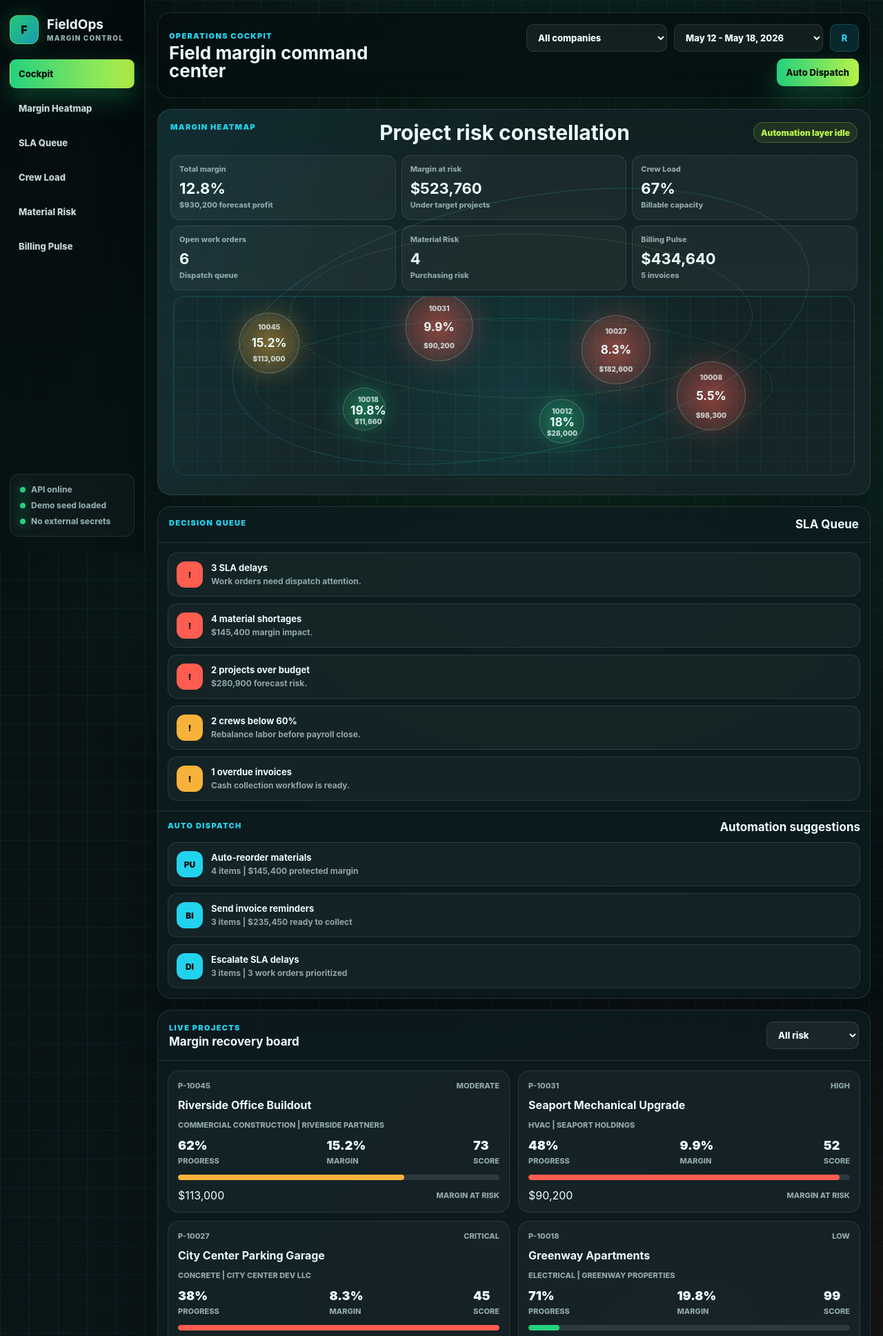
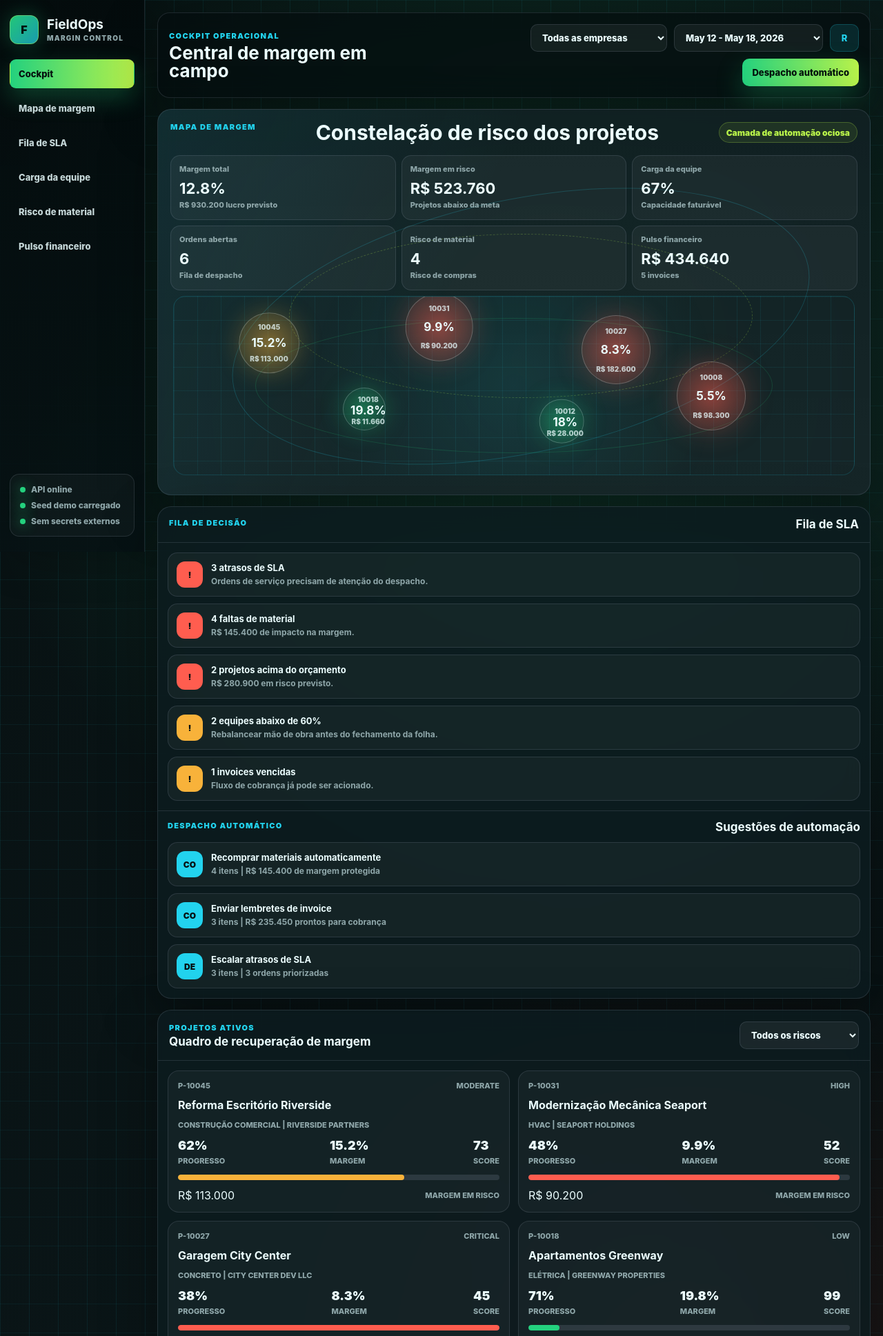
Before and after one commit to Kenjihidehira/fieldops-margin-control, a PHP site: page / in a window 1280 px wide. Shown: the top 1937 px of the page at 69% size. Run offline with PHP 8.4, Linux system fonts and the light colour scheme.

Commit message:
Traduz interface para portugues

```diff
--- a/composer.json
+++ b/composer.json
@@ -1,6 +1,6 @@
 {
   "name": "portfolio/fieldops-margin-control",
-  "description": "Commercial PHP API and TypeScript dashboard for field-service margin control.",
+  "description": "API PHP comercial e dashboard TypeScript para controle de margem em serviços de campo.",
   "type": "project",
   "license": "MIT",
   "require": {
--- a/package.json
+++ b/package.json
@@ -3,7 +3,7 @@
   "version": "1.0.0",
   "private": true,
   "type": "module",
-  "description": "PHP + TypeScript operations dashboard for field-service margin control.",
+  "description": "Dashboard operacional em PHP + TypeScript para controle de margem em serviços de campo.",
   "scripts": {
     "build": "node scripts/build-ts.mjs",
     "test": "node tests/business-rules.test.mjs && node tests/static-check.test.mjs",
--- a/public/index.php
+++ b/public/index.php
@@ -42,7 +42,7 @@ try {
         ['GET', '/api/alerts'] => Response::json($controller->alerts()),
         ['GET', '/api/automations'] => Response::json($controller->automationSuggestions()),
         ['POST', '/api/automations/run'] => Response::json($controller->runAutomations(readJsonBody())),
-        default => Response::json(['error' => 'Route not found'], 404),
+        default => Response::json(['error' => 'Rota não encontrada'], 404),
     };
 } catch (Throwable $error) {
     Response::json(['error' => $error->getMessage()], 500);
--- a/resources/views/dashboard.html
+++ b/resources/views/dashboard.html
@@ -1,5 +1,5 @@
 <!doctype html>
-<html lang="en">
+<html lang="pt-BR">
   <head>
     <meta charset="utf-8">
     <meta name="viewport" content="width=device-width, initial-scale=1">
@@ -9,98 +9,98 @@
   <body>
     <div class="app-shell">
       <aside class="sidebar">
-        <a class="brand" href="/" aria-label="FieldOps cockpit">
+        <a class="brand" href="/" aria-label="Cockpit FieldOps">
           <span class="brand-mark">F</span>
           <span><strong>FieldOps</strong><small>Margin Control</small></span>
         </a>
-        <nav class="nav-list" aria-label="Primary">
+        <nav class="nav-list" aria-label="Principal">
           <button class="nav-item active" type="button">Cockpit</button>
-          <button class="nav-item" type="button">Margin Heatmap</button>
-          <button class="nav-item" type="button">SLA Queue</button>
-          <button class="nav-item" type="button">Crew Load</button>
-          <button class="nav-item" type="button">Material Risk</button>
-          <button class="nav-item" type="button">Billing Pulse</button>
+          <button class="nav-item" type="button">Mapa de margem</button>
+          <button class="nav-item" type="button">Fila de SLA</button>
+          <button class="nav-item" type="button">Carga da equipe</button>
+          <button class="nav-item" type="button">Risco de material</button>
+          <button class="nav-item" type="button">Pulso financeiro</button>
         </nav>
-        <section class="signal-stack" aria-label="System status">
+        <section class="signal-stack" aria-label="Status do sistema">
           <span><b></b> API online</span>
-          <span><b></b> Demo seed loaded</span>
-          <span><b></b> No external secrets</span>
+          <span><b></b> Seed demo carregado</span>
+          <span><b></b> Sem secrets externos</span>
         </section>
       </aside>
 
       <main class="workspace">
         <header class="topbar">
           <div>
-            <p>Operations Cockpit</p>
-            <h1>Field margin command center</h1>
+            <p>Cockpit operacional</p>
+            <h1>Central de margem em campo</h1>
           </div>
           <div class="topbar-controls">
-            <select id="companyFilter" aria-label="Company">
-              <option>All companies</option>
-              <option>Commercial division</option>
-              <option>Service division</option>
+            <select id="companyFilter" aria-label="Empresa">
+              <option>Todas as empresas</option>
+              <option>Divisão comercial</option>
+              <option>Divisão de serviços</option>
             </select>
             <select id="periodFilter" aria-label="Period">
               <option>May 12 - May 18, 2026</option>
               <option>May 05 - May 11, 2026</option>
             </select>
-            <button id="refreshBtn" class="icon-button" type="button" aria-label="Refresh">R</button>
-            <button id="runAutomationBtn" class="primary-button" type="button">Auto Dispatch</button>
+            <button id="refreshBtn" class="icon-button" type="button" aria-label="Atualizar">R</button>
+            <button id="runAutomationBtn" class="primary-button" type="button">Despacho automático</button>
           </div>
         </header>
 
         <section class="cockpit-grid">
           <section class="hero-cockpit" aria-labelledby="heatmapTitle">
             <div class="hero-copy">
-              <p>Margin Heatmap</p>
-              <h2 id="heatmapTitle">Project risk constellation</h2>
-              <span id="automationLog" class="status-chip">Automation layer idle</span>
+              <p>Mapa de margem</p>
+              <h2 id="heatmapTitle">Constelação de risco dos projetos</h2>
+              <span id="automationLog" class="status-chip">Camada de automação ociosa</span>
             </div>
-            <div class="metric-ribbon" aria-label="Performance indicators">
+            <div class="metric-ribbon" aria-label="Indicadores de desempenho">
               <article>
-                <span>Total margin</span>
+                <span>Margem total</span>
                 <strong id="totalMarginPercent">0%</strong>
-                <small id="totalMarginDollars">$0 forecast profit</small>
+                <small id="totalMarginDollars">$0 lucro previsto</small>
               </article>
               <article>
-                <span>Margin at risk</span>
+                <span>Margem em risco</span>
                 <strong id="marginAtRisk">$0</strong>
-                <small>Under target projects</small>
+                <small>Projetos abaixo da meta</small>
               </article>
               <article>
-                <span>Crew Load</span>
+                <span>Carga da equipe</span>
                 <strong id="crewUtilization">0%</strong>
-                <small>Billable capacity</small>
+                <small>Capacidade faturável</small>
               </article>
               <article>
-                <span>Open work orders</span>
+                <span>Ordens abertas</span>
                 <strong id="openWorkOrders">0</strong>
-                <small>Dispatch queue</small>
+                <small>Fila de despacho</small>
               </article>
               <article>
-                <span>Material Risk</span>
+                <span>Risco de material</span>
                 <strong id="materialShortages">0</strong>
-                <small>Purchasing risk</small>
+                <small>Risco de compras</small>
               </article>
               <article>
-                <span>Billing Pulse</span>
+                <span>Pulso financeiro</span>
                 <strong id="pendingInvoices">$0</strong>
                 <small id="invoiceCount">0 invoices</small>
               </article>
             </div>
-            <div id="marginMap" class="margin-map" aria-label="Project margin heatmap"></div>
+            <div id="marginMap" class="margin-map" aria-label="Mapa de margem dos projetos"></div>
           </section>
 
           <aside class="decision-rail" aria-labelledby="decisionTitle">
             <div class="rail-header">
-              <p>Decision Queue</p>
-              <h2 id="decisionTitle">SLA Queue</h2>
+              <p>Fila de decisão</p>
+              <h2 id="decisionTitle">Fila de SLA</h2>
             </div>
             <div id="alertList" class="alert-list"></div>
             <div class="automation-dock">
               <div class="rail-header compact">
-                <p>Auto Dispatch</p>
-                <h2>Automation suggestions</h2>
+                <p>Despacho automático</p>
+                <h2>Sugestões de automação</h2>
               </div>
               <div id="automationList" class="automation-list"></div>
             </div>
@@ -109,15 +109,15 @@
           <section class="project-dock" aria-labelledby="projectTitle">
             <div class="section-heading">
               <div>
-                <p>Live Projects</p>
-                <h2 id="projectTitle">Margin recovery board</h2>
+                <p>Projetos ativos</p>
+                <h2 id="projectTitle">Quadro de recuperação de margem</h2>
               </div>
-              <select id="riskFilter" aria-label="Project risk">
-                <option value="all">All risk</option>
-                <option value="critical">Critical</option>
-                <option value="high">High</option>
-                <option value="moderate">Moderate</option>
-                <option value="low">Low</option>
+              <select id="riskFilter" aria-label="Risco do projeto">
+                <option value="all">Todos os riscos</option>
+                <option value="critical">Crítico</option>
+                <option value="high">Alto</option>
+                <option value="moderate">Moderado</option>
+                <option value="low">Baixo</option>
               </select>
             </div>
             <div id="projectBoard" class="project-board"></div>
@@ -126,24 +126,24 @@
           <section class="timeline-panel" aria-labelledby="ordersTitle">
             <div class="section-heading">
               <div>
-                <p id="workOrderCount">Loading work orders...</p>
-                <h2 id="ordersTitle">Open work orders timeline</h2>
+                <p id="workOrderCount">Carregando ordens de serviço...</p>
+                <h2 id="ordersTitle">Linha do tempo de ordens abertas</h2>
               </div>
               <div class="filters">
-                <input id="searchInput" type="search" placeholder="Search project, customer or WO">
+                <input id="searchInput" type="search" placeholder="Buscar projeto, cliente ou OS">
                 <select id="statusFilter" aria-label="Status">
-                  <option value="all">All status</option>
-                  <option value="in_progress">In progress</option>
-                  <option value="waiting_parts">Waiting parts</option>
-                  <option value="scheduled">Scheduled</option>
-                  <option value="blocked">Blocked</option>
+                  <option value="all">Todos os status</option>
+                  <option value="in_progress">Em andamento</option>
+                  <option value="waiting_parts">Aguardando peças</option>
+                  <option value="scheduled">Agendada</option>
+                  <option value="blocked">Bloqueada</option>
                 </select>
-                <select id="priorityFilter" aria-label="Priority">
-                  <option value="all">All priority</option>
-                  <option value="critical">Critical</option>
-                  <option value="high">High</option>
-                  <option value="medium">Medium</option>
-                  <option value="low">Low</option>
+                <select id="priorityFilter" aria-label="Prioridade">
+                  <option value="all">Todas as prioridades</option>
+                  <option value="critical">Crítica</option>
+                  <option value="high">Alta</option>
+                  <option value="medium">Média</option>
+                  <option value="low">Baixa</option>
                 </select>
               </div>
             </div>
@@ -153,8 +153,8 @@
           <section class="billing-panel" aria-labelledby="invoiceTitle">
             <div class="section-heading compact">
               <div>
-                <p>Cash Signal</p>
-                <h2 id="invoiceTitle">Pending invoices</h2>
+                <p>Sinal de caixa</p>
+                <h2 id="invoiceTitle">Invoices pendentes</h2>
               </div>
             </div>
             <div id="invoiceBody" class="invoice-grid"></div>
--- a/src/Data/FieldOpsRepository.php
+++ b/src/Data/FieldOpsRepository.php
@@ -13,7 +13,7 @@ final class FieldOpsRepository
     public function __construct(string $seedPath)
     {
         if (!is_file($seedPath)) {
-            throw new RuntimeException('Seed file not found.');
+            throw new RuntimeException('Arquivo seed não encontrado.');
         }
 
         $payload = json_decode(file_get_contents($seedPath) ?: '', true);
--- a/src/Services/MarginControlService.php
+++ b/src/Services/MarginControlService.php
@@ -69,7 +69,7 @@ final class MarginControlService
             return [
                 ...$order,
                 'projectName' => $project['name'] ?? $order['projectId'],
-                'customer' => $project['customer'] ?? 'Unknown customer',
+                'customer' => $project['customer'] ?? 'Cliente desconhecido',
             ];
         }, $this->repository->workOrders());
 
@@ -123,11 +123,11 @@ final class MarginControlService
         $overdueInvoices = array_filter($this->repository->invoices(), fn (array $invoice): bool => $invoice['state'] === 'overdue');
 
         return [
-            ['severity' => 'critical', 'title' => count($delayedOrders) . ' SLA delays', 'detail' => 'Work orders need dispatch attention.'],
-            ['severity' => 'high', 'title' => count($shortages) . ' material shortages', 'detail' => '$' . number_format(array_sum(array_column($shortages, 'impact'))) . ' margin impact.'],
-            ['severity' => 'high', 'title' => count($criticalProjects) . ' projects over budget', 'detail' => '$' . number_format(array_sum(array_column($criticalProjects, 'marginAtRisk'))) . ' forecast risk.'],
-            ['severity' => 'medium', 'title' => count($lowCrews) . ' crews below 60%', 'detail' => 'Rebalance labor before payroll close.'],
-            ['severity' => 'medium', 'title' => count($overdueInvoices) . ' overdue invoices', 'detail' => 'Cash collection workflow is ready.'],
+            ['severity' => 'critical', 'title' => count($delayedOrders) . ' atrasos de SLA', 'detail' => 'Ordens de serviço precisam de atenção do despacho.'],
+            ['severity' => 'high', 'title' => count($shortages) . ' faltas de material', 'detail' => 'R$ ' . number_format(array_sum(array_column($shortages, 'impact')), 0, ',', '.') . ' de impacto na margem.'],
+            ['severity' => 'high', 'title' => count($criticalProjects) . ' projetos acima do orçamento', 'detail' => 'R$ ' . number_format(array_sum(array_column($criticalProjects, 'marginAtRisk')), 0, ',', '.') . ' em risco previsto.'],
+            ['severity' => 'medium', 'title' => count($lowCrews) . ' equipes abaixo de 60%', 'detail' => 'Rebalancear mão de obra antes do fechamento da folha.'],
+            ['severity' => 'medium', 'title' => count($overdueInvoices) . ' invoices vencidas', 'detail' => 'Fluxo de cobrança já pode ser acionado.'],
         ];
     }
 
@@ -139,21 +139,21 @@ final class MarginControlService
 
         return [
             [
-                'action' => 'Auto-reorder materials',
-                'channel' => 'Purchasing',
-                'impact' => '$' . number_format(array_sum(array_column($shortages, 'impact'))) . ' protected margin',
+                'action' => 'Recomprar materiais automaticamente',
+                'channel' => 'Compras',
+                'impact' => 'R$ ' . number_format(array_sum(array_column($shortages, 'impact')), 0, ',', '.') . ' de margem protegida',
                 'count' => count($shortages),
             ],
             [
-                'action' => 'Send invoice reminders',
-                'channel' => 'Billing',
-                'impact' => '$' . number_format(array_sum(array_column($readyInvoices, 'amount'))) . ' ready to collect',
+                'action' => 'Enviar lembretes de invoice',
+                'channel' => 'Cobrança',
+                'impact' => 'R$ ' . number_format(array_sum(array_column($readyInvoices, 'amount')), 0, ',', '.') . ' prontos para cobrança',
                 'count' => count($readyInvoices),
             ],
             [
-                'action' => 'Escalate SLA delays',
-                'channel' => 'Dispatch',
-                'impact' => count($delayed) . ' work orders prioritized',
+                'action' => 'Escalar atrasos de SLA',
+                'channel' => 'Despacho',
+                'impact' => count($delayed) . ' ordens priorizadas',
                 'count' => count($delayed),
             ],
         ];
@@ -164,7 +164,7 @@ final class MarginControlService
         $items = array_slice($this->automationSuggestions(), 0, max(1, min($limit, 5)));
         return [
             'sent' => count($items),
-            'message' => count($items) . ' automation workflows simulated.',
+            'message' => count($items) . ' fluxos de automação simulados.',
             'items' => $items,
         ];
     }
```
Also changed, not shown: data/seed.json (+34 -34 lines), docs/api-endpoints.md (+18 -18 lines), resources/ts/app.ts (+27 -9 lines), tests/smoke.test.mjs (+6 -6 lines), README.md, docs/dashboard-preview.svg, public/assets/app.js.
